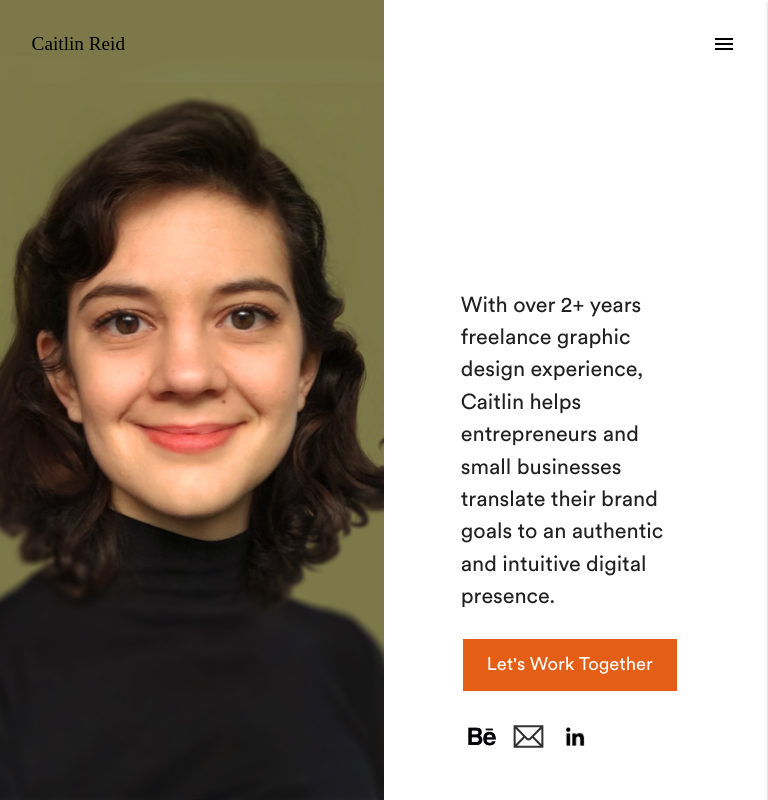
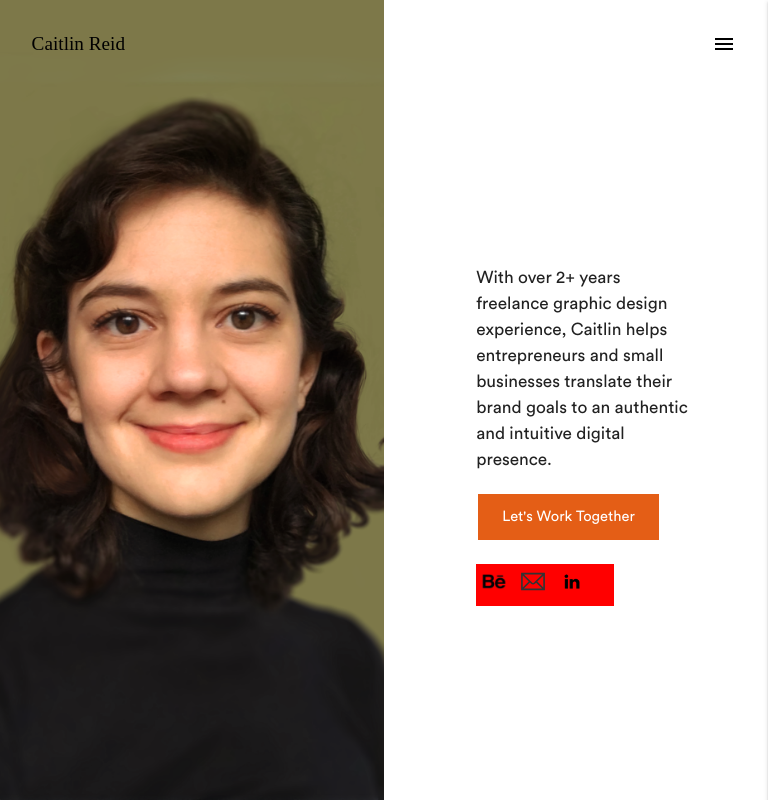
Before and after one commit to caitreid/DigitalDesign, a website: page pages/about.html in a window 768 px wide. Drawn offline with nearby package versions, Linux system fonts and the light colour scheme.

Commit message:
fix about me css

```diff
--- a/css/phone.css
+++ b/css/phone.css
@@ -218,15 +218,20 @@
   /*-- about ---*/
   .about-div{
     font-size: 1em;
+    /*background-color: pink;*/
+
+    float: none;
+    width:100%;
+    padding: 2rem;
+    margin-top: 1rem;
+    margin-bottom: 1rem;
+    /*padding: 20px;*/
+    /*margin-top: 24vh;*/
+    /*padding-left: 16vh;*/
+    /*padding-right: 16vh;*/
   }
   .profilepic{
     height: inherit;
-  }
-  .about-div{
-    width:100vw;
-    padding: 2rem;
-    margin-top: 1rem;
-    margin-bottom: 1rem;
   }
   /*---wildfire---*/
   .mapping{
--- a/css/styles.css
+++ b/css/styles.css
@@ -198,6 +198,10 @@ ul {
   /*height:100%;*/
 }
 
+#portfoliotop-about{
+  height: 100%;
+  background-color: white;
+}
 
 #portfolio-wildfire {
   width: 100%;
@@ -498,12 +502,13 @@ ul {
 
 
 .about-div{
-  width: 50vw;
+  width: 49%;
   float: right;
   padding: 20px;
   margin-top: 24vh;
   padding-left: 16vh;
   padding-right: 16vh;
+  /*background-color: orange;*/
 }
 
 .about-text{
--- a/css/tablet.css
+++ b/css/tablet.css
@@ -1,4 +1,24 @@
 /* TABLET media queries */
+@media only screen and (min-width: 600px) and (max-width: 915px) {
+  .about-div{
+    width: 48%;
+    font-size: .9em;
+    padding:0;
+      /*padding: 20px;*/
+    margin-top: 24vh;
+    padding-left: 10vh;
+    padding-right: 1vh;
+
+    /*background-color: yellow;*/
+  }
+  #social-media-about{
+    /*background-color: teal;*/
+    width:50%;
+  }
+  .icon{
+    width:20%;
+  }
+}
 
 /* --------------- PORTRAIT ------------------ */
 @media only screen and (min-width: 750px) and (max-width: 1399px) and (orientation: portrait) {
@@ -82,12 +102,15 @@
   }
   /*----about---*/
   .about-div{
+    font-size: .8em;
     margin-top: 31vh;
     padding-left: 10vw;
     padding-right: 10vw;
+    /*background-color: red;*/
   }
   #social-media-about{
     width: 18vw;
+    background-color: red;
   }
   .logo{
     padding: .75rem;
--- a/pages/about.html
+++ b/pages/about.html
@@ -105,7 +105,7 @@
 
     <!-- <div class="portfolioView"> -->
       <!-- <div class="pTopDiv" > -->
-<div class="portfolioTop" style="height: 100%; background-color: white;">
+<div class="portfolioTop" id="portfolioTop-about">
 
   <div class="profilepic desktop-image">
   </div>
@@ -113,6 +113,7 @@
   <div class="img-mobile-div">
     <img class="img-mobile profilepic">
   </div>
+
 
 <!--RIGHT-->
   <div class="about-div">
@@ -123,16 +124,6 @@
         <button class="button waves-effect">Let's Work Together</button>
       </a>
     <br>
-
-
-<!--  <div class="img-mobile-div" >
-  <div>
-    <h3 class="lineh2 about-text">
-    <p>With over 2+ years freelance graphic design
-      experience, Caitlin helps entrepreneurs and small businesses translate their brand goals to an authentic and intuitive digital presence.</p>
-      <button class="button waves-effect">Let's Work Together</button>
-    </h3>
-  </div> -->
 </div>
 
 
```
